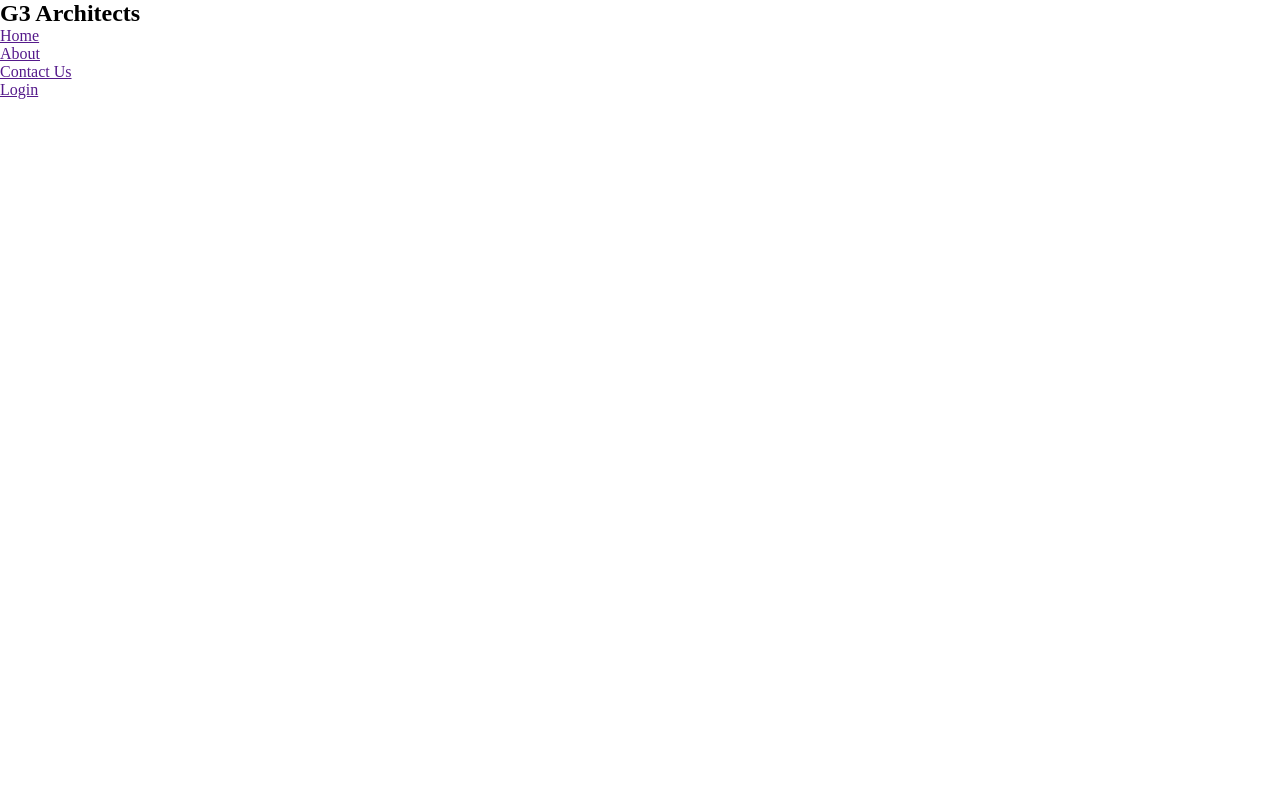
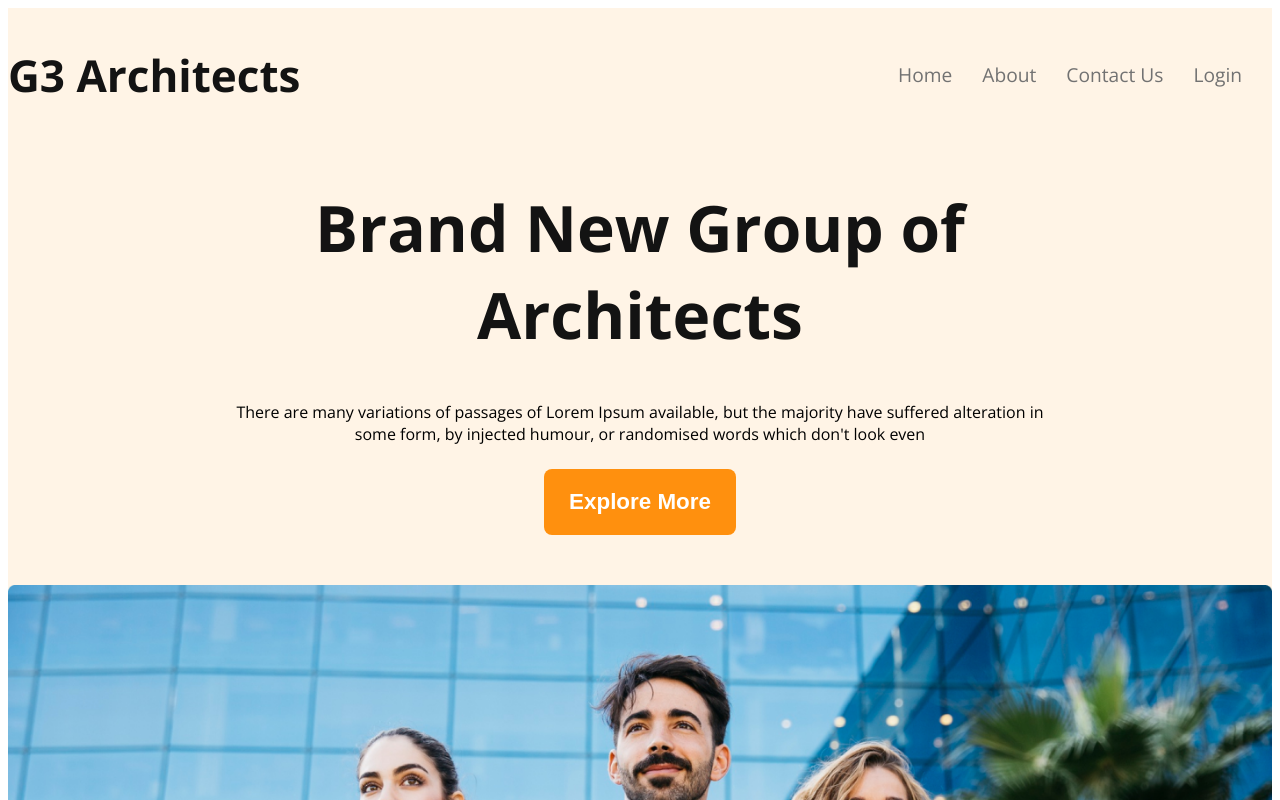
Before and after one commit to asiburrahman/g3-architects-website, a plain HTML site: page index.html in a window 1280 px wide. Shown: the top 800 px of the page. Drawn offline with nearby package versions, Linux system fonts and the light colour scheme.

Commit message:
added header section

```diff
--- a/index.html
+++ b/index.html
@@ -6,21 +6,41 @@
     <title>G3 Architects</title>
     <link rel="stylesheet" href="style/style.css">
 </head>
-<body>
-    <header>
-    <nav>
-        <h1 class="content-title-primary">G3 Architects</h1>
-        <ul class="nav-menu">
-            <li><a href="">Home</a></li>
-            <li><a href="">About</a></li>
-            <li><a href=""> Contact Us</a></li>
-            <li><a href="">Login</a></li>
+<body class="open-sans-font">
+    <header class="bg-color-primary">
+    <nav class="display-flex nav-container">
+        <h1 class="content-title-primary dark1">G3 Architects</h1>
+        <ul class="nav-menu display-flex">
+            <li class="nav-item"><a href="">Home</a></li>
+            <li class="nav-item"><a href="">About</a></li>
+            <li class="nav-item"><a href=""> Contact Us</a></li>
+            <li class="nav-item"><a href="">Login</a></li>
         </ul>
-
     </nav>
+    <div class="banner">
+        <div class="banner-content">
+            <h1 class="banner-title dark1">Brand New Group of Architects
+                </h1>
+                <p class="dark3 banner-discription">There are many variations of passages of Lorem Ipsum available, but the majority have suffered alteration in some form, by injected humour, or randomised words which don't look even</p>
+                <button class="btn-primary">Explore More</button>
+        </div>
+        <img class="banner-img" src="images/banner.png" alt="">
+    </div>
     </header>
     <menu>
-
+        <section class="quick-list-container display-flex">
+            <div class="img-section">
+                <img src="images/team1.png" alt="" class="arc-collage-pic">
+                <img src="images/team2.png" alt="" class="arc-collage-pic">
+                <img src="images/team3.png" alt="" class="arc-collage-pic">
+                <img src="images/team4.png" alt="" class="arc-collage-pic">
+            </div>
+            <div class="quick-content">
+                <h1 class="quick-title">Quick list of Our Features</h1>
+                <p class="quick-description dark3">There are many variations of passages of Lorem Ipsum available, but the majority have suffered alteration in some form, by injected humour, or randomised words which don't look even</p>
+                <button class="btn-primary">Explore More</button>
+            </div>
+        </section>
     </menu>
     <footer>
 
--- a/style/style.css
+++ b/style/style.css
@@ -1,7 +1,22 @@
-*{
+
+
+@import url('https://fonts.googleapis.com/css2?family=Fira+Sans:ital,wght@0,100;0,200;0,300;0,400;0,500;0,600;0,700;0,800;0,900;1,100;1,200;1,300;1,400;1,500;1,600;1,700;1,800;1,900&family=Open+Sans:ital,wght@0,300..800;1,300..800&family=Work+Sans:ital,wght@0,100..900;1,100..900&display=swap');
+
+/* *{
     margin: 0;
     padding: 0;
+} */
+
+
+
+.open-sans-font {
+  font-family: "Open Sans", serif;
+  font-optical-sizing: auto;
+  font-weight: 400;
+  font-style: normal;
+
 }
+
 
 menu{
     max-width: 1440px;
@@ -17,8 +32,102 @@
     color: #727272;
 }
 .dark3{
-    color: 000000;
+    color: #000000;
 }
 .display-flex{
     display: flex;
 }
+.content-title-primary{
+    font-size: 2.75rem;
+    font-weight: 700;
+
+}
+.bg-color-primary{
+    background-color: rgba(255, 144, 14, 0.1);
+}
+
+.btn-primary{
+   padding: 20px 25px;
+    background-color: rgba(255, 144, 14, 1);
+    border-radius: 8px;
+    border: none;
+    font-size: 1.4rem;
+    font-weight: 600;
+    color: rgba(255, 255, 255, 1);
+}
+
+/* header section start  */
+
+/* Nav section  */
+
+nav ,.banner{
+    max-width: 1440px;
+    margin: 0 auto;
+}
+.nav-container{
+    justify-content: space-between;
+    align-items: center;
+}
+
+.nav-menu{
+    list-style: none;
+}
+
+.nav-item > a{
+    text-decoration: none;
+    color: #727272;
+    font-size: 1.2rem;
+
+}
+
+.nav-item{
+    margin-right: 30px;
+}
+
+/* Banner style start */
+.banner-title{
+    font-weight: 700;
+    font-size: 4rem;
+}
+
+.banner-content{
+    max-width: 850px;
+    margin: 0 auto;
+    text-align: center;
+    margin-bottom: 50px;
+}
+.banner-discription{
+
+    margin-bottom: 24px;
+}
+
+.banner-img{
+    width: 100%;
+}
+
+/* Quick list start */
+.quick-list-container{
+    align-items: center;
+    margin-top: 130px;
+
+}
+
+.img-section{
+    display: grid;
+    grid-template-columns: repeat(2, 1fr);
+    gap: 24px;
+    margin-right: 74px;
+}
+.quick-content{
+    max-width: 540px;
+}
+/* responsive section */
+@media  screen and (max-width:576px) {
+    .nav-container, .nav-menu{
+        flex-direction: column;
+    }
+
+    .nav-menu{
+        gap: 20px;
+    }
+}
```
